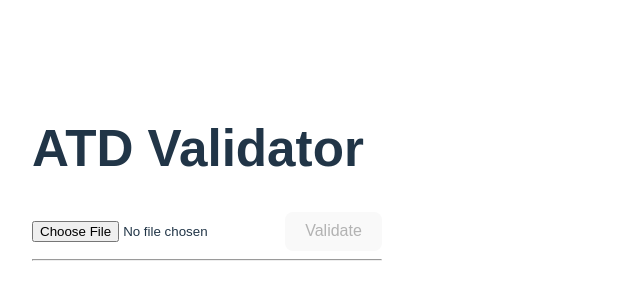
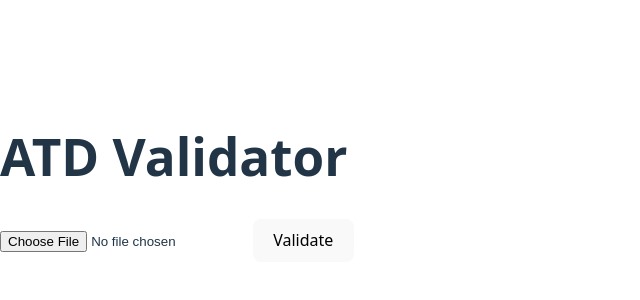
Before and after one commit to sharu28/atd-tool, a React (Vite) app in the folder frontend/: page / in a window 1280 px wide. Shown: the part 222-522 px from the top of the page, without its empty margins (0-640 px from the left). Built offline with nearby package versions, Linux system fonts and the light colour scheme.

Commit message:
Update App.jsx

```diff
--- a/frontend/src/App.jsx
+++ b/frontend/src/App.jsx
@@ -1,124 +1,75 @@
-import React, { useState, useEffect } from 'react';
+import { useState } from "react";
 
-const isAdmin = window.location.pathname.includes('admin');
-const basicAuthHeader = {
-  Authorization: 'Basic ' + btoa('admin:secret123') // replace with actual password later
-};
+export default function App() {
+  const [file, setFile]       = useState(null);
+  const [loading, setLoading] = useState(false);
+  const [data, setData]       = useState(null);
+  const [error, setError]     = useState("");
 
-function App() {
-  const [file, setFile] = useState(null);
-  const [results, setResults] = useState([]);
-  const [loading, setLoading] = useState(false);
-  const [prompt, setPrompt] = useState(null);
-  const [promptText, setPromptText] = useState('');
-
-  const handleUpload = async (e) => {
+  async function handleSubmit(e) {
     e.preventDefault();
     if (!file) return;
 
-    const formData = new FormData();
-    formData.append('file', file);
-
-    setLoading(true);
-    setResults([]);
+    setLoading(true); setError(""); setData(null);
 
     try {
-      const res = await fetch('/validate', {
-        method: 'POST',
-        body: formData,
-      });
+      const fd = new FormData();
+      fd.append("file", file);
 
-      const data = await res.json();
-      setResults(data);
+      const res  = await fetch("/validate", { method: "POST", body: fd });
+      if (!res.ok) throw new Error(`Server ${res.status}`);
+      const json = await res.json();
+      setData(json);
     } catch (err) {
-      alert('Something went wrong!');
       console.error(err);
+      setError("Something went wrong!");
     } finally {
       setLoading(false);
     }
-  };
+  }
 
-  useEffect(() => {
-    if (isAdmin) {
-      fetch('/prompt', { headers: basicAuthHeader })
-        .then((res) => res.json())
-        .then((data) => {
-          setPrompt(data);
-          setPromptText(JSON.stringify(data, null, 2));
-        })
-        .catch(() => alert('Failed to load prompt'));
-    }
-  }, []);
+  const Section = ({ title, list }) =>
+    list?.length ? (
+      <>
+        <h3>{title}</h3>
+        <ul>
+          {list.map((x, i) => (
+            <li key={i}>
+              <strong>{x.issue}</strong>: {x.details}
+            </li>
+          ))}
+        </ul>
+      </>
+    ) : null;
 
   return (
-    <div style={{ padding: '2rem', fontFamily: 'sans-serif' }}>
+    <div className="container">
       <h1>ATD Validator</h1>
 
-      <form onSubmit={handleUpload}>
+      <form onSubmit={handleSubmit}>
         <input
           type="file"
-          accept=".docx"
-          onChange={(e) => setFile(e.target.files[0])}
+          accept=".doc,.docx"
+          onChange={e => setFile(e.target.files[0])}
         />
-        <button type="submit" disabled={!file || loading}>
-          {loading ? 'Checking...' : 'Validate'}
-        </button>
+        <button disabled={loading}>{loading ? "Checking…" : "Validate"}</button>
       </form>
 
-      <hr />
+      {error && <p style={{ color: "red" }}>{error}</p>}
 
-      {results.length > 0 && (
-  <div style={{ marginTop: '2rem' }}>
-    {results.map((row, idx) => (
-      <div key={idx} style={{ marginBottom: '1rem' }}>
-        <strong>• {row.item}</strong>
-        <ul>
-          {row.points && row.points.length > 0 ? (
-            row.points.map((point, i) => <li key={i}>– {point}</li>)
-          ) : (
-            <li style={{ color: 'gray' }}>No issues found</li>
-          )}
-        </ul>
-      </div>
-    ))}
-  </div>
-)}
-
-
-      {isAdmin && (
-        <div style={{ marginTop: '2rem' }}>
-          <h2>Admin: Prompt Editor</h2>
-
-          <textarea
-            rows={15}
-            cols={80}
-            value={promptText}
-            onChange={(e) => setPromptText(e.target.value)}
+      {data && (
+        <>
+          <Section
+            title="Client information"
+            list={data.CLIENT_INFORMATION}
           />
-
-          <br />
-
-          <button
-            onClick={() => {
-              fetch('/prompt', {
-                method: 'PUT',
-                headers: {
-                  ...basicAuthHeader,
-                  'Content-Type': 'application/json',
-                },
-                body: promptText,
-              })
-                .then((res) => res.json())
-                .then(() => alert('Saved!'))
-                .catch(() => alert('Failed to save'));
-            }}
-          >
-            Save Prompt
-          </button>
-        </div>
+          <Section title="Figures & values" list={data.FIGURES_AND_VALUES} />
+          <Section
+            title="Typography & language"
+            list={data.TYPOGRAPHY_AND_LANGUAGE}
+          />
+        </>
       )}
     </div>
   );
 }
-
-export default App;
```
